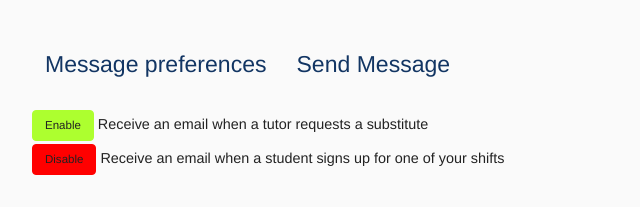
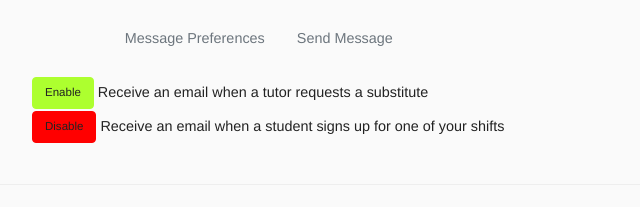
Before and after one commit to betheluniversity/writing-center-python, a Python web app: template writing_center/templates/message_center/preferences.html in a window 1280 px wide. Shown: the part 87-294 px from the top of the page, without its empty margins (0-640 px from the left). Run offline with Jinja, Linux system fonts and the light colour scheme; the template is opened without the code that fills it, so the values that code supplies are empty; some libraries are stand-ins or nearby versions.

Commit message:
refactored message center to be more like the rest of the app

```diff
--- a/writing_center/message_center/__init__.py
+++ b/writing_center/message_center/__init__.py
@@ -16,10 +16,10 @@
     def index(self):
         return render_template('message_center/index.html', **locals())
 
-    @route('/send_message')
+    @route('/send-message')
     def send_message(self):
         return render_template('message_center/send-message.html', **locals())
 
-    @route('/message_preferences')
+    @route('/message-preferences')
     def message_preferences(self):
         return render_template('message_center/preferences.html', **locals())
--- a/writing_center/message_center/message_center_controller.py
+++ b/writing_center/message_center/message_center_controller.py
@@ -5,6 +5,9 @@
 
 # Local
 from writing_center import app
+from writing_center.db_repository.session_functions import Session  # these three arent written yet
+from writing_center.db_repository.user_functions import User
+from writing_center.db_repository.course_functions import Course
 
 
 class MessageCenterController():
--- /dev/null
+++ b/writing_center/templates/message_center/base.html
@@ -0,0 +1,8 @@
+{% extends 'writing_center_base.html' %}
+
+{% block subnav %}
+            <a id="stats" class="nav-link {{ 'active' if '/message-preferences' in request.path else 'disabled'}}"
+            href="{{ url_for('MessageCenterView:message_preferences') }}">Message Preferences</a>
+            <a id="stats-observer" class="nav-link {{ 'active' if 'send-message' in request.path else 'disabled'}}"
+               href="{{ url_for('MessageCenterView:send_message') }}">Send Message</a>
+{% endblock %}
--- a/writing_center/templates/message_center/index.html
+++ b/writing_center/templates/message_center/index.html
@@ -1,22 +1,26 @@
-{% extends 'writing_center_base.html' %}
+{% extends 'message_center/base.html' %}
 
-{% block header %}
-    <div class="header card">
-        <div class="card-body">
-            <p class="card-text">Send Email.</p>
+{% block body_content %}
+    <div class="col-md-12">
+        <div class="row">
+            <div class="col-md-6">
+                <a class="dashboard-link" href="{{ url_for('MessageCenterView:message_preferences') }}">
+                    <div class="card dashboard-card text-center">
+                        <div class="card-body">
+                            <h4>Message Preferences</h4>
+                        </div>
+                    </div>
+                </a>
+            </div>
+            <div class="col-md-6">
+                <a class="dashboard-link" href="{{ url_for('MessageCenterView:send_message') }}">
+                    <div class="card dashboard-card text-center">
+                        <div class="card-body">
+                            <h4>Send Message</h4>
+                        </div>
+                    </div>
+                </a>
+            </div>
         </div>
     </div>
 {% endblock %}
-
-{% block body_content %}
-    <div class="sub-nav">
-        <a class="nav-buttons btn btn-link" id="message-preferences" href="{{ url_for('MessageCenterView:message_preferences') }}">Message preferences</a> <!-- url_to message preferences -->
-        <a class="nav-buttons btn btn-link" id="send-message" href="{{ url_for('MessageCenterView:send_message') }}">Send Message</a> <!-- url_to send a message -->
-    </div>
-
-    <br/>
-
-    {% block tab_content %}
-
-    {% endblock %}
-{% endblock %}
--- a/writing_center/templates/message_center/preferences.html
+++ b/writing_center/templates/message_center/preferences.html
@@ -1,6 +1,6 @@
 {% extends "message_center/index.html" %}
 
-{% block tab_content %}
+{% block body_content %}
     <a class="btn btn-primary pref-button enable" id="substitute">Enable</a>
     <label id="substitue-text">Receive an email when a tutor requests a substitute</label> <!--Backend functionality necessary-->
     <br/>
--- a/writing_center/templates/message_center/send-message.html
+++ b/writing_center/templates/message_center/send-message.html
@@ -1,6 +1,6 @@
 {% extends "message_center/index.html" %}
 
-{% block tab_content %}
+{% block body_content %}
     <div class="message-box">
         <form id="message-user-form" action="#">
             <label for="user-search">User:</label>
--- a/writing_center/templates/nav.html
+++ b/writing_center/templates/nav.html
@@ -41,7 +41,7 @@
             </li>
 
             <li class="nav-item">
-                <a id="settings" class="nav-link button {{ 'nav-bar-active' if 'SettingsView' in request.url_rule.endpoint }}" href="{{ url_for('SettingsView:index') }}">Settings</a>
+                <a id="settings" class="nav-link button {{ 'nav-bar-active' if 'SettingsView' in request.url_rule.endpoint }}" href="#">Settings</a>
             </li>
 
             <li class="nav-item">
```
